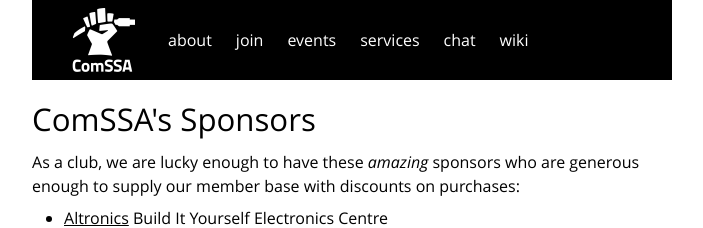
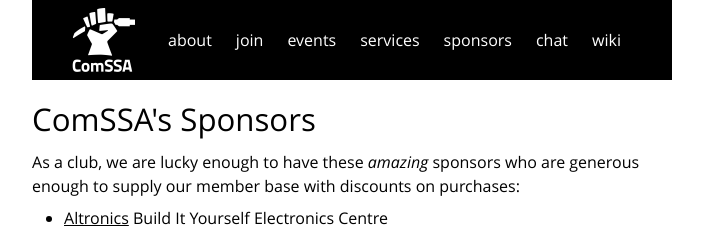
Before and after one commit to ComSSA/www.comssa.org.au, a Jekyll site: the page built from sponsors/index.md, in a window 1280 px wide. Shown: the top 228 px of the page, without its empty margins (288-991 px from the left). Built offline with Jekyll 4.4.1, drawn with Linux system fonts in a browser that asks for light colours.

Commit message:
Add /sponsors/ to navigation

```diff
--- a/_layouts/default.html
+++ b/_layouts/default.html
@@ -26,6 +26,7 @@
 			><a href="/join/">join</a
 			><a href="/events/">events</a
 			><a href="/services/">services</a
+			><a href="/sponsors/">sponsors</a
 			><a href="http://irc.comssa.org.au/">chat</a
 			><a href="http://wiki.comssa.org.au">wiki</a>
 		</nav>
```
